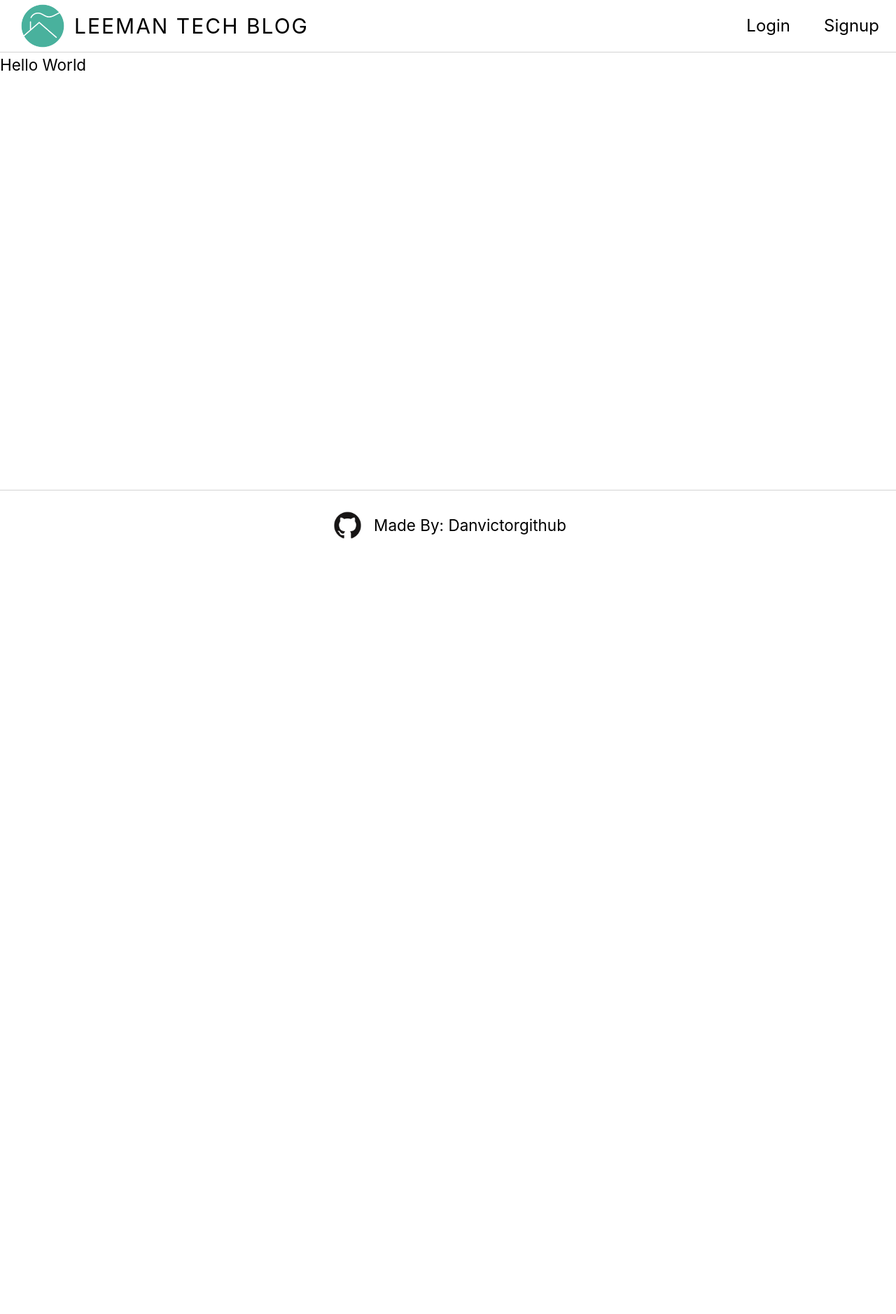
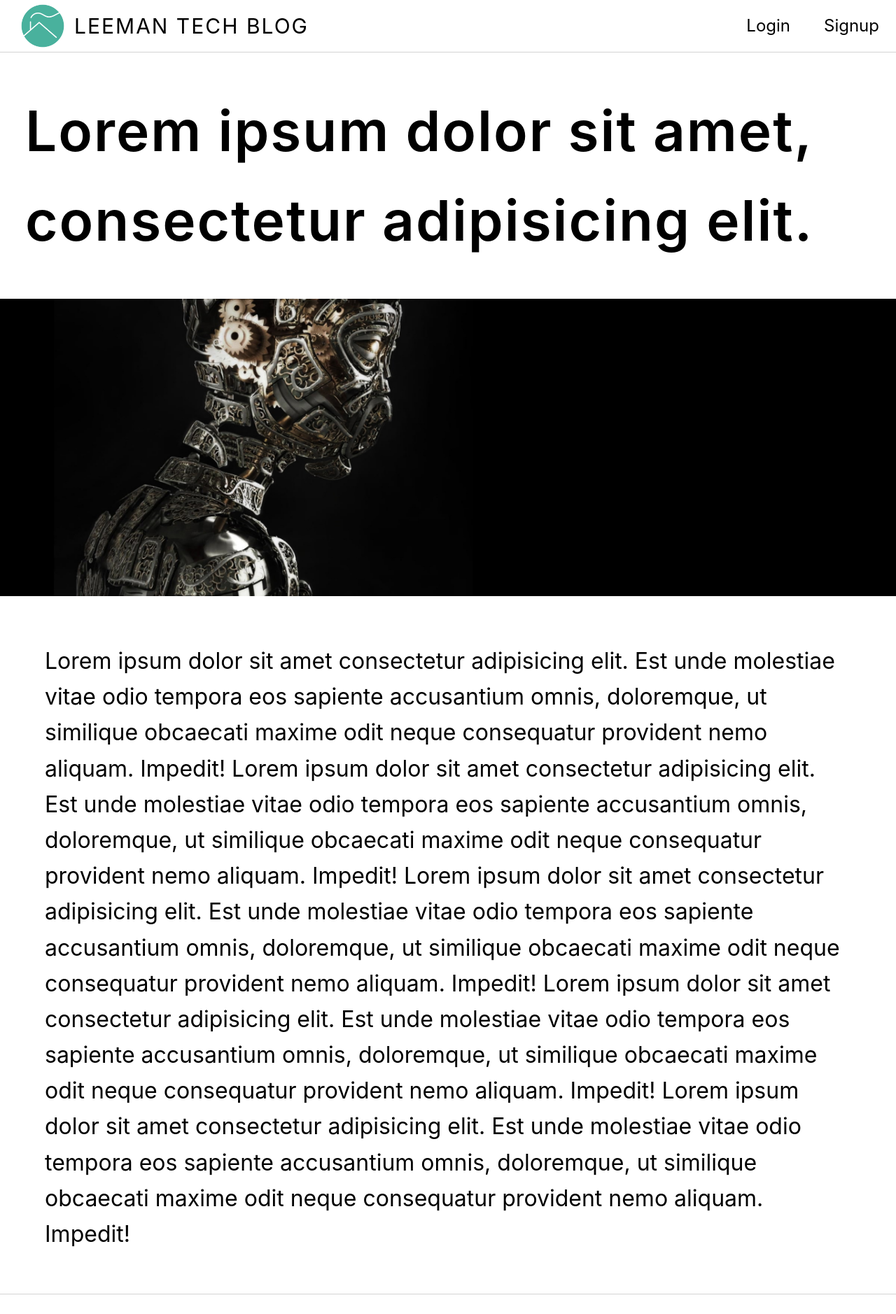
Before and after one commit to Danvictorgithub/Blog-Application, a Vue app: page /blogPost in a window 1280 px wide. Shown: the top 1878 px of the page at 70% size. Before the commit the page ends 800 px from the top, so only its background shows below. Built offline with nearby package versions, Linux system fonts and the light colour scheme.

Commit message:
added blogPost Component

```diff
--- a/package.json
+++ b/package.json
@@ -3,7 +3,7 @@
   "version": "0.0.0",
   "private": true,
   "scripts": {
-    "dev": "vite",
+    "dev": "vite --host",
     "build": "vite build",
     "preview": "vite preview"
   },
--- a/src/App.vue
+++ b/src/App.vue
@@ -1,6 +1,6 @@
 <script setup>
   import {RouterView} from 'vue-router';
-  import { ref, watch} from 'vue';
+  import {ref} from 'vue';
   import Header from "./components/Header.vue";
   import Footer from "./components/Footer.vue";
 </script>
--- a/src/views/Blogpost.vue
+++ b/src/views/Blogpost.vue
@@ -3,7 +3,14 @@
 </script>
 <template>
 	<section class="wrapper-blog container">
-		<h1>Hello World</h1>
+		<h1 class="blogTitle">Lorem ipsum dolor sit amet, consectetur adipisicing elit. </h1>
+		<img class="blogPostImg" src="../assets/blogPostImage.jpg">
+		<p class="blogContent">Lorem ipsum dolor sit amet consectetur adipisicing elit. Est unde molestiae vitae odio tempora eos sapiente accusantium omnis, doloremque, ut similique obcaecati maxime odit neque consequatur provident nemo aliquam. Impedit!
+		Lorem ipsum dolor sit amet consectetur adipisicing elit. Est unde molestiae vitae odio tempora eos sapiente accusantium omnis, doloremque, ut similique obcaecati maxime odit neque consequatur provident nemo aliquam. Impedit!
+		Lorem ipsum dolor sit amet consectetur adipisicing elit. Est unde molestiae vitae odio tempora eos sapiente accusantium omnis, doloremque, ut similique obcaecati maxime odit neque consequatur provident nemo aliquam. Impedit!
+		Lorem ipsum dolor sit amet consectetur adipisicing elit. Est unde molestiae vitae odio tempora eos sapiente accusantium omnis, doloremque, ut similique obcaecati maxime odit neque consequatur provident nemo aliquam. Impedit!
+		Lorem ipsum dolor sit amet consectetur adipisicing elit. Est unde molestiae vitae odio tempora eos sapiente accusantium omnis, doloremque, ut similique obcaecati maxime odit neque consequatur provident nemo aliquam. Impedit!
+</p>
 	</section>
 </template>
 <style scoped>
@@ -13,6 +20,21 @@
 	max-width: 1280px;
 /*	background-color:lightgray;*/
 }
+.blogPostImg {
+	width:100%;
+	height: 425px;
+	object-fit:cover;
+}
+.blogTitle {
+	padding: 48px 36px;
+	font-size: 5rem;
+	font-weight: 600;
+	letter-spacing: 2px;
+}
+.blogContent {
+	padding: 60px 64px;
+	font-size:2rem;
+}
 @media (max-width:1280px){
 	.wrapper-blog {
 		margin-inline: auto;
```
Also changed, not shown: src/assets/blogPostImage.jpg (added), src/assets/blogPostStock.jpg (deleted).
